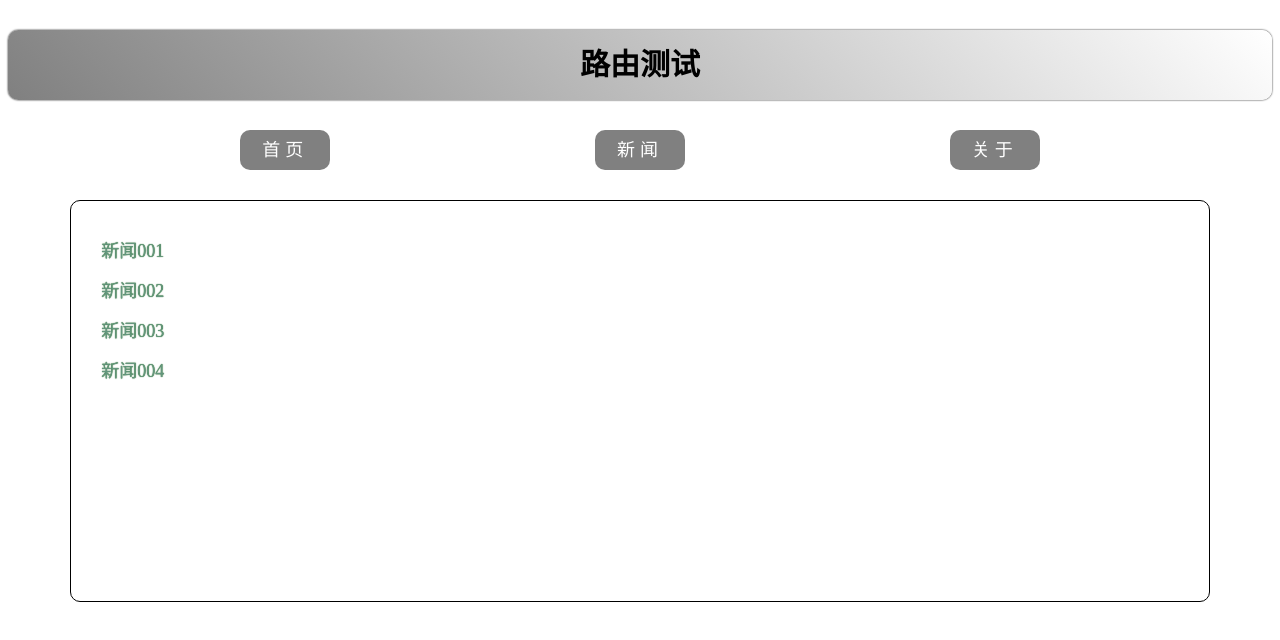
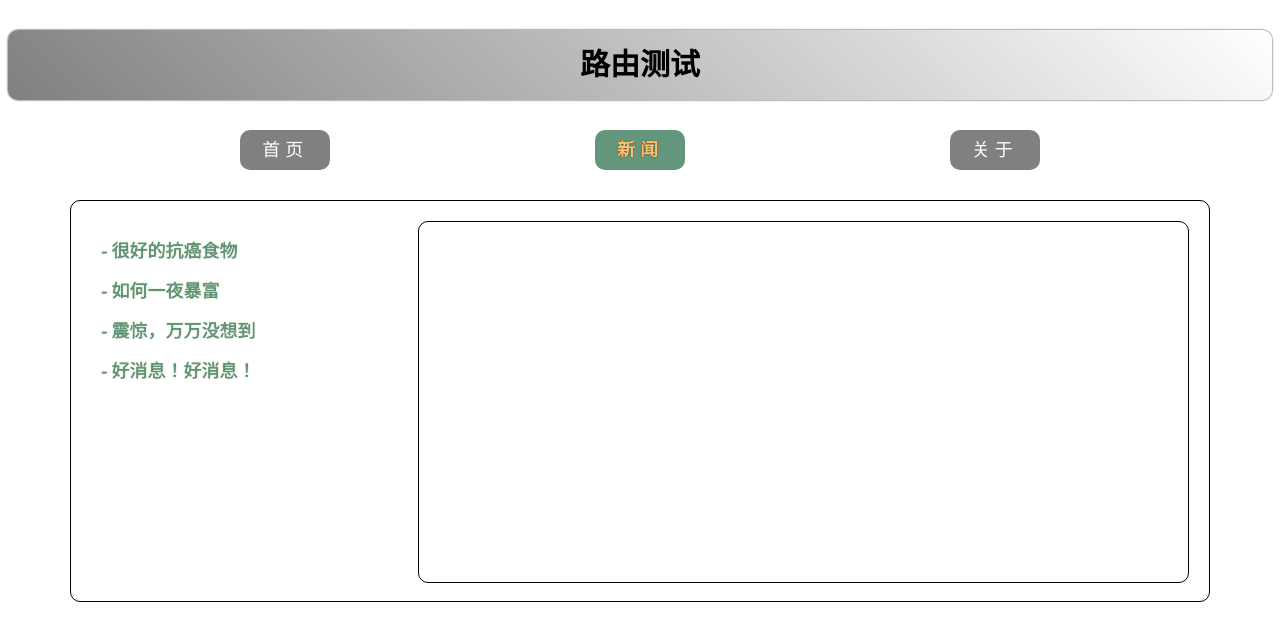
Before and after one commit to FreshAlfred/re_vue3, a Vue app: page /News in a window 1280 px wide. Shown: the top 640 px of the page. Built offline with nearby package versions, Linux system fonts and the light colour scheme.

Commit message:
20240409c02

```diff
--- a/src/App.vue
+++ b/src/App.vue
@@ -1,9 +1,9 @@
 <template>
     <h2 class="title">路由测试</h2>
     <div class="navigate">
-        <RouterLink to="/">首页</RouterLink>
-        <RouterLink to="/News">新闻</RouterLink>
-        <RouterLink :to="{ path: '/About' }">关于</RouterLink>
+        <RouterLink to="/" active-class="active">首页</RouterLink>
+        <RouterLink to="/News" active-class="active">新闻</RouterLink>
+        <RouterLink :to="{ name: 'about' }" active-class="active">关于</RouterLink>
     </div>
     <div class="main-content">
         <RouterView />
--- a/src/component/News.vue
+++ /dev/null
@@ -1,43 +0,0 @@
-<template>
-  <div class="news">
-    <ul>
-      <li><a href="#">新闻001</a></li>
-      <li><a href="#">新闻002</a></li>
-      <li><a href="#">新闻003</a></li>
-      <li><a href="#">新闻004</a></li>
-    </ul>
-  </div>
-</template>
-
-<script setup lang="ts" name="News">
-
-</script>
-
-<style scoped>
-/* 新闻 */
-.news {
-  padding: 0 20px;
-  display: flex;
-  justify-content: space-between;
-  height: 100%;
-}
-.news ul {
-  margin-top: 30px;
-  list-style: none;
-  padding-left: 10px;
-}
-.news li>a {
-  font-size: 18px;
-  line-height: 40px;
-  text-decoration: none;
-  color: #64967E;
-  text-shadow: 0 0 1px rgb(0, 84, 0);
-}
-.news-content {
-  width: 70%;
-  height: 90%;
-  border: 1px solid;
-  margin-top: 20px;
-  border-radius: 10px;
-}
-</style>
--- /dev/null
+++ b/src/page/Detail.vue
@@ -0,0 +1,23 @@
+<template>
+  <ul class="news-list">
+    <li>{{ id }}</li>
+    <li>{{ title }}</li>
+    <li>{{ content }}</li>
+  </ul>
+</template>
+
+<script setup lang="ts" name="About">
+import { defineProps } from 'vue'
+defineProps(['id', 'title', 'content'])
+</script>
+
+<style scoped>
+.news-list {
+  list-style: none;
+  padding-left: 20px;
+}
+
+.news-list>li {
+  line-height: 30px;
+}
+</style>
--- /dev/null
+++ b/src/page/News.vue
@@ -0,0 +1,62 @@
+<template>
+  <div class="news">
+    <!-- 导航区 -->
+    <ul>
+      <li v-for="news in newsList" :key="news.id">
+        <RouterLink :to="{
+        name: 'detail',
+        params: { id: news.id, title: news.title, content: news.content }
+      }">{{ news.title }}</RouterLink>
+      </li>
+    </ul>
+    <!-- 展示区 -->
+    <div class="news-content">
+      <RouterView></RouterView>
+    </div>
+  </div>
+</template>
+
+<script setup lang="ts" name="News">
+import { reactive } from 'vue'
+import { RouterView, RouterLink } from 'vue-router'
+
+const newsList = reactive([
+  { id: 'asfdtrfay01', title: '- 很好的抗癌食物', content: '西蓝花' },
+  { id: 'asfdtrfay02', title: '- 如何一夜暴富', content: '学IT' },
+  { id: 'asfdtrfay03', title: '- 震惊，万万没想到', content: '明天是周一' },
+  { id: 'asfdtrfay04', title: '- 好消息！好消息！', content: '快过年了' }
+])
+
+</script>
+
+<style scoped>
+/* 新闻 */
+.news {
+  padding: 0 20px;
+  display: flex;
+  justify-content: space-between;
+  height: 100%;
+}
+
+.news ul {
+  margin-top: 30px;
+  list-style: none;
+  padding-left: 10px;
+}
+
+.news li>a {
+  font-size: 18px;
+  line-height: 40px;
+  text-decoration: none;
+  color: #64967E;
+  text-shadow: 0 0 1px rgb(0, 84, 0);
+}
+
+.news-content {
+  width: 70%;
+  height: 90%;
+  border: 1px solid;
+  margin-top: 20px;
+  border-radius: 10px;
+}
+</style>
--- a/src/router/index.ts
+++ b/src/router/index.ts
@@ -1,7 +1,8 @@
 import { createRouter, createWebHistory } from 'vue-router'
-import Home from '@/component/Home.vue'
-import About from '@/component/About.vue'
-import News from '@/component/News.vue'
+import Home from '@/page/Home.vue'
+import About from '@/page/About.vue'
+import News from '@/page/News.vue'
+import Detail from '@/page/Detail.vue'
 
 const router = createRouter({
     history: createWebHistory(),
@@ -14,7 +15,17 @@ const router = createRouter({
         {
             path: '/News',
             name: 'news',
-            component: News
+            component: News,
+            children: [
+                {
+                    path: 'detail/:id/:title/:content',
+                    name: 'detail',
+                    component: Detail,
+                    props(route) {
+                        return route.params
+                    }
+                }
+            ]
         },
         {
             path: '/About',
```
Also changed, not shown: src/page/About.vue (renamed from src/component/About.vue), src/page/Home.vue (renamed from src/component/Home.vue).
